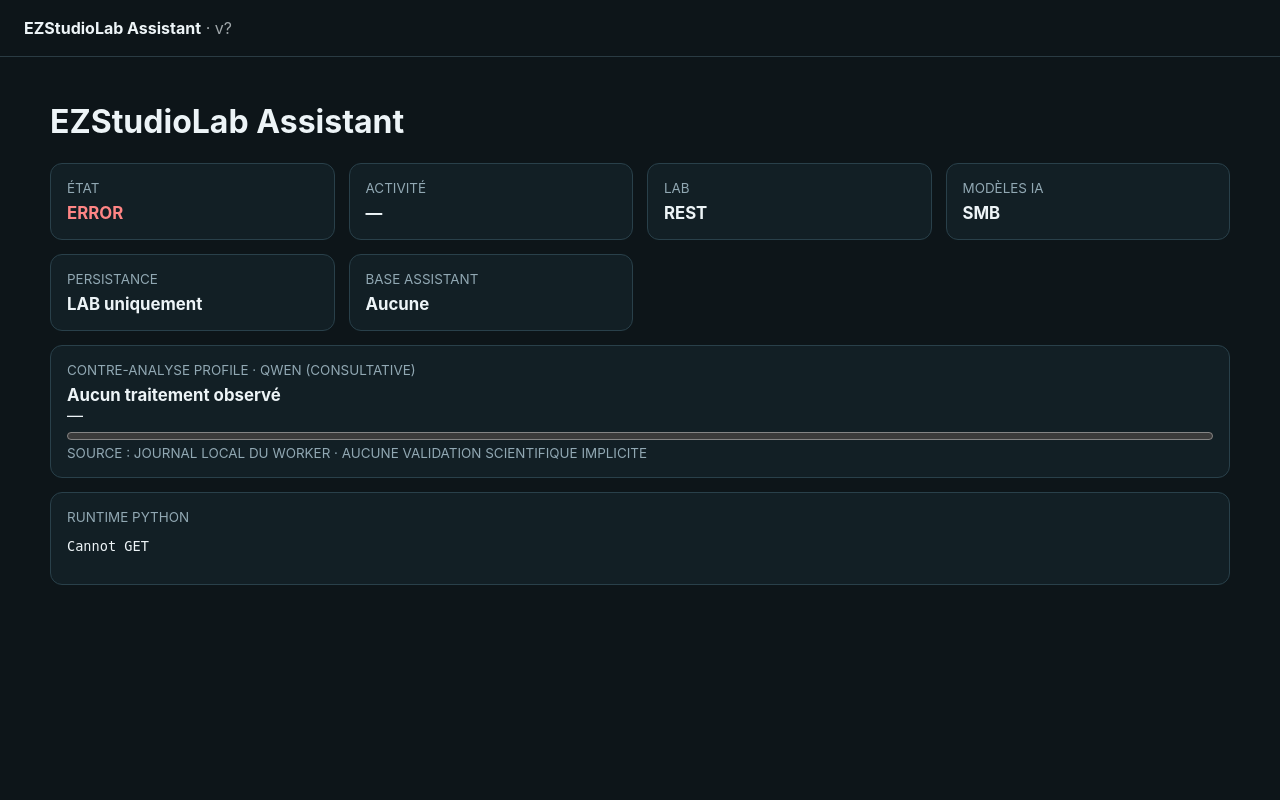
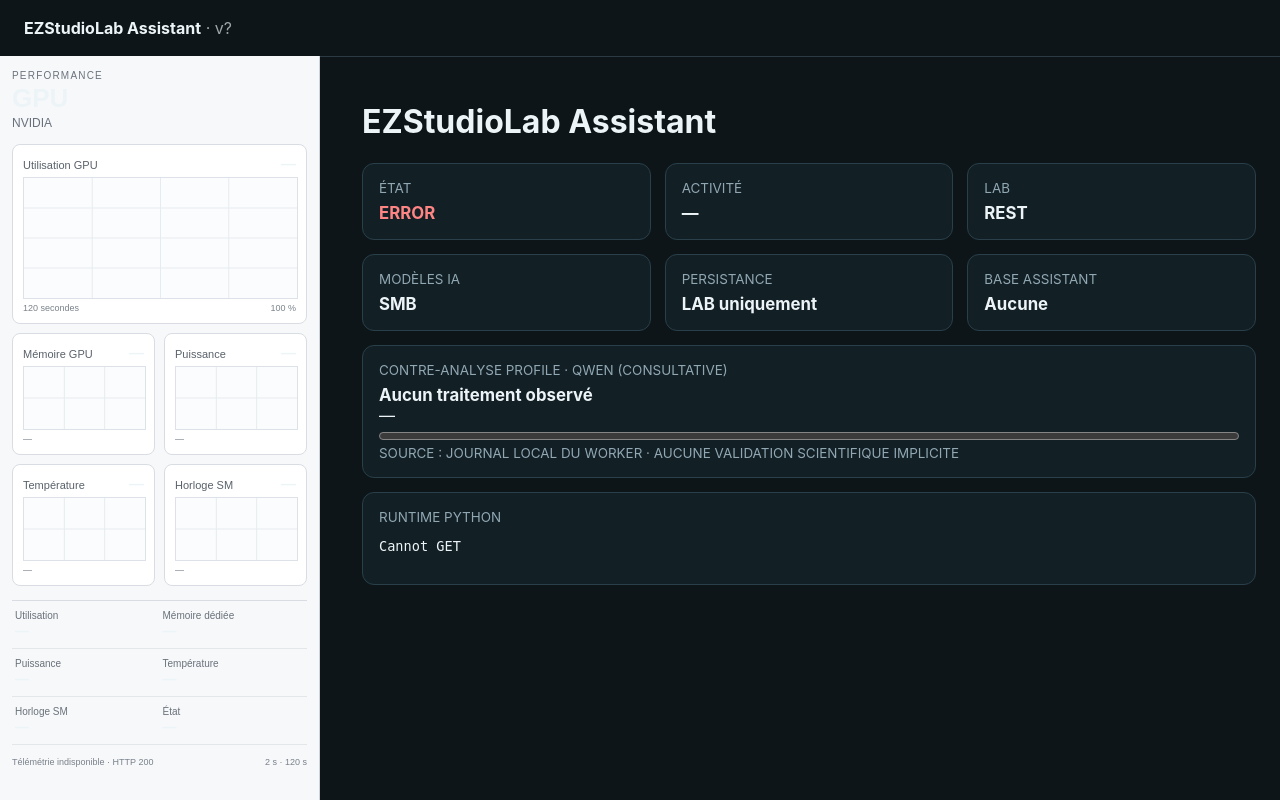
Before and after one commit to philstephibanez-wq/EZStudioLab_assistant, a Symfony app: template templates/dashboard/index.html.twig in a window 1280 px wide. Run offline with Twig, Linux system fonts and the light colour scheme; the template is opened without the code that fills it, so the values that code supplies are empty; some libraries are stand-ins or nearby versions.

Commit message:
fix(profile): reprendre à l'identique les sondes GPU LAB dans l'interface XPS
Même télémétrie nvidia-smi, mêmes graphiques, données et rafraîchissement 2 s / 120 s. Adaptation limitée au chemin de route et à l'intégration XPS. Projection des dictionnaires volumineux bornée et omissions déclarées. Tests contractuels ajoutés. Aucun changement VERSION.

```diff
--- /dev/null
+++ b/public/js/ezstudio-assistant-gpu.js
@@ -0,0 +1,69 @@
+(function($){
+'use strict';
+const KEY='ezstudio.performanceHistory.v3', MAX=60, WINDOW=120000;
+const num=v=>Number.isFinite(Number(v))?Number(v):0;
+const fmt=(v,d=0)=>Number.isFinite(Number(v))?Number(v).toFixed(d):'—';
+function loadHistory(){try{const now=Date.now(),a=JSON.parse(localStorage.getItem(KEY)||'[]');return $.grep(Array.isArray(a)?a:[],r=>r&&now-num(r.t)<=WINDOW).slice(-MAX);}catch(e){console.error('EZStudio monitor history load failed',e);return[];}}
+function saveHistory(a){try{const now=Date.now();localStorage.setItem(KEY,JSON.stringify($.grep(a,r=>r&&now-num(r.t)<=WINDOW).slice(-MAX)));}catch(_){}}
+function scale(samples,key,g){if(key==='util'||key==='memory')return[0,100];if(key==='power')return[0,Math.max(1,num(g.power_limit_w))];if(key==='temp')return[20,100];if(key==='clock'){let m=Math.max(300,num(g.sm_clock_mhz));$.each(samples,(_,r)=>m=Math.max(m,num(r.clock)));return[0,m*1.05];}return[0,100];}
+function plot($r,s,key,w,h,g){if(s.length<2){$r.find('[data-perf-line="'+key+'"],[data-perf-area="'+key+'"]').attr('points','');return;}const [lo,hi]=scale(s,key,g),span=Math.max(.0001,hi-lo),pts=$.map(s,(r,i)=>{const x=(i/(MAX-1))*w,v=Math.max(lo,Math.min(hi,num(r[key]))),y=h-2-((v-lo)/span)*(h-4);return[[x,y]];}),line=$.map(pts,p=>p[0].toFixed(1)+','+p[1].toFixed(1)).join(' '),last=pts[pts.length-1][0];$r.find('[data-perf-line="'+key+'"]').attr('points',line);$r.find('[data-perf-area="'+key+'"]').attr('points','0,'+h+' '+line+' '+last.toFixed(1)+','+h);}
+function initPerformance(){
+ const $r=$('#ezs-performance-panel');if(!$r.length)return;const url=$r.data('telemetry-url');let samples=loadHistory(),timer=null,stopped=false;
+ function rehydrate(){
+  if(!samples.length)return;
+  const last=samples[samples.length-1]||{};
+  const g={
+   utilization_percent:num(last.util),
+   memory_percent:num(last.memory),
+   power_w:num(last.power),
+   power_limit_w:Math.max(num(last.powerLimit),num(last.power),1),
+   temperature_c:num(last.temp),
+   sm_clock_mhz:num(last.clock),
+   memory_used_mib:Number.isFinite(Number(last.memoryUsed))?Number(last.memoryUsed):null,
+   memory_total_mib:Number.isFinite(Number(last.memoryTotal))?Number(last.memoryTotal):null,
+   pstate:last.pstate||'—',
+   name:last.name||'NVIDIA GPU'
+  };
+  $r.find('[data-perf-name]').text(g.name);
+  $r.find('[data-perf-util]').text(fmt(g.utilization_percent)+' %');
+  $r.find('[data-perf-memory]').text(fmt(g.memory_percent)+' %');
+  $r.find('[data-perf-power]').text(fmt(g.power_w,1)+' W');
+  $r.find('[data-perf-temp]').text(fmt(g.temperature_c)+' °C');
+  $r.find('[data-perf-clock]').text(fmt(g.sm_clock_mhz)+' MHz');
+  $r.find('[data-stat-util]').text(fmt(g.utilization_percent)+' %');
+  $r.find('[data-stat-power]').text(fmt(g.power_w,1)+' W');
+  $r.find('[data-stat-temp]').text(fmt(g.temperature_c)+' °C');
+  $r.find('[data-stat-clock]').text(fmt(g.sm_clock_mhz)+' MHz');
+  $r.find('[data-stat-state]').text(g.pstate);
+  $r.find('[data-perf-status]').text('Historique restauré · connexion télémétrie…');
+  plot($r,samples,'util',360,120,g);
+  plot($r,samples,'memory',174,62,g);
+  plot($r,samples,'power',174,62,g);
+  plot($r,samples,'temp',174,62,g);
+  plot($r,samples,'clock',174,62,g);
+ }
+ function render(data){const g=data.gpu||{},mem=fmt(g.memory_used_mib)+' / '+fmt(g.memory_total_mib)+' MiB';
+  $r.find('[data-perf-name]').text(g.name||'NVIDIA GPU');$r.find('[data-perf-util]').text(fmt(g.utilization_percent)+' %');$r.find('[data-perf-memory]').text(fmt(g.memory_percent)+' %');$r.find('[data-perf-memory-detail]').text(mem);
+  $r.find('[data-perf-power]').text(fmt(g.power_w,1)+' W');$r.find('[data-perf-power-detail]').text('limite '+fmt(g.power_limit_w)+' W');$r.find('[data-perf-temp]').text(fmt(g.temperature_c)+' °C');$r.find('[data-perf-temp-detail]').text('20–100 °C');$r.find('[data-perf-clock]').text(fmt(g.sm_clock_mhz)+' MHz');$r.find('[data-perf-clock-detail]').text(g.pstate||'—');
+  $r.find('[data-stat-util]').text(fmt(g.utilization_percent)+' %');$r.find('[data-stat-memory]').text(mem);$r.find('[data-stat-power]').text(fmt(g.power_w,1)+' / '+fmt(g.power_limit_w)+' W');$r.find('[data-stat-temp]').text(fmt(g.temperature_c)+' °C');$r.find('[data-stat-clock]').text(fmt(g.sm_clock_mhz)+' MHz');$r.find('[data-stat-state]').text(g.pstate||'—');$r.find('[data-perf-status]').text('Télémétrie active').addClass('perf-live-on');
+  samples.push({
+   t:Date.now(),
+   util:num(g.utilization_percent),
+   memory:num(g.memory_percent),
+   memoryUsed:num(g.memory_used_mib),
+   memoryTotal:num(g.memory_total_mib),
+   power:num(g.power_w),
+   powerLimit:num(g.power_limit_w),
+   temp:num(g.temperature_c),
+   clock:num(g.sm_clock_mhz),
+   pstate:g.pstate||'—',
+   name:g.name||'NVIDIA GPU'
+  });samples=samples.slice(-MAX);saveHistory(samples);
+  plot($r,samples,'util',360,120,g);plot($r,samples,'memory',174,62,g);plot($r,samples,'power',174,62,g);plot($r,samples,'temp',174,62,g);plot($r,samples,'clock',174,62,g);
+ }
+ function schedule(){if(stopped)return;clearTimeout(timer);timer=setTimeout(tick,2000);}
+ function tick(){if(stopped)return;if(document.hidden){schedule();return;}$.ajax({url:url,method:'GET',dataType:'json',cache:false}).done(d=>{if(!d||!d.available){$r.find('[data-perf-status]').text('Télémétrie indisponible').removeClass('perf-live-on');return;}render(d);}).fail(x=>$r.find('[data-perf-status]').text('Télémétrie indisponible'+(x.status?' · HTTP '+x.status:'')).removeClass('perf-live-on')).always(schedule);}
+ $(document).off('visibilitychange.ezs').on('visibilitychange.ezs',()=>{if(!document.hidden&&!stopped)tick();});$(window).off('pagehide.ezs').on('pagehide.ezs',()=>{stopped=true;clearTimeout(timer);});rehydrate();if(!samples.length)$r.find('[data-perf-status]').text('Connexion télémétrie…');tick();
+}
+$(function(){initPerformance();});
+})(jQuery);
--- /dev/null
+++ b/templates/_gpu_monitor.html.twig
@@ -0,0 +1,43 @@
+<aside class="perf-panel" id="ezs-performance-panel"
+       data-telemetry-url="{{ path('assistant_gpu_telemetry') }}"
+       aria-label="Performance GPU">
+  <div class="perf-drawer">
+    <div class="perf-head"><div><div class="perf-kicker">PERFORMANCE</div><h2>GPU</h2><div class="perf-device" data-perf-name>NVIDIA</div></div></div>
+    <div class="perf-primary">
+      <div class="perf-chart-head"><span>Utilisation GPU</span><strong data-perf-util>—</strong></div>
+      <svg class="perf-chart perf-chart--large" viewBox="0 0 360 120" preserveAspectRatio="none">
+        <g class="perf-grid"><line x1="0" y1="30" x2="360" y2="30"/><line x1="0" y1="60" x2="360" y2="60"/><line x1="0" y1="90" x2="360" y2="90"/><line x1="90" y1="0" x2="90" y2="120"/><line x1="180" y1="0" x2="180" y2="120"/><line x1="270" y1="0" x2="270" y2="120"/></g>
+        <polygon class="perf-area" data-perf-area="util" points=""/><polyline class="perf-line" data-perf-line="util" points=""/>
+      </svg>
+      <div class="perf-scale"><span>120 secondes</span><span>100 %</span></div>
+    </div>
+    <div class="perf-mini-grid">
+      {% for key,label in {memory:'Mémoire GPU',power:'Puissance',temp:'Température',clock:'Horloge SM'} %}
+      <div class="perf-mini">
+        <div class="perf-chart-head"><span>{{ label }}</span><strong data-perf-{{ key }}>—</strong></div>
+        <svg class="perf-chart" viewBox="0 0 174 62" preserveAspectRatio="none">
+          <g class="perf-grid"><line x1="0" y1="31" x2="174" y2="31"/><line x1="58" y1="0" x2="58" y2="62"/><line x1="116" y1="0" x2="116" y2="62"/></g>
+          <polygon class="perf-area" data-perf-area="{{ key }}" points=""/><polyline class="perf-line" data-perf-line="{{ key }}" points=""/>
+        </svg>
+        <small data-perf-{{ key }}-detail>—</small>
+      </div>
+      {% endfor %}
+    </div>
+    <div class="perf-stats">
+      <div><span>Utilisation</span><strong data-stat-util>—</strong></div><div><span>Mémoire dédiée</span><strong data-stat-memory>—</strong></div>
+      <div><span>Puissance</span><strong data-stat-power>—</strong></div><div><span>Température</span><strong data-stat-temp>—</strong></div>
+      <div><span>Horloge SM</span><strong data-stat-clock>—</strong></div><div><span>État</span><strong data-stat-state>—</strong></div>
+    </div>
+    <div class="perf-foot"><span data-perf-status>Initialisation télémétrie…</span><span>2 s · 120 s</span></div>
+  </div>
+</aside>
+<style>
+.perf-panel{position:fixed;left:0;top:56px;bottom:0;width:var(--ezs-perf-width,320px);z-index:900;font-family:Arial,sans-serif}
+.perf-drawer{box-sizing:border-box;width:100%;height:100%;overflow:auto;background:#f7f8fa;border-right:1px solid #cfd4da;padding:14px 12px}
+.perf-head{display:flex;justify-content:space-between;align-items:flex-start;margin-bottom:14px}.perf-kicker{font-size:10px;letter-spacing:.12em;color:#6b737c}.perf-head h2{font-size:26px;margin:2px 0}.perf-device{font-size:12px;color:#68707c}
+.perf-primary,.perf-mini{background:#fff;border:1px solid #d9dde3;border-radius:8px;padding:10px}.perf-primary{margin-bottom:9px}.perf-chart-head{display:flex;justify-content:space-between;align-items:baseline;gap:10px;margin-bottom:5px}.perf-chart-head span{font-size:11px;color:#59616a}.perf-chart-head strong{font-size:15px;font-weight:600;font-variant-numeric:tabular-nums}
+.perf-chart{display:block;width:100%;height:62px;border:1px solid #dce2e8;background:#fbfcfd}.perf-chart--large{height:120px}.perf-grid line{stroke:#e7ebef;stroke-width:1;vector-effect:non-scaling-stroke}.perf-line{fill:none;stroke:#4b78a8;stroke-width:1.6;vector-effect:non-scaling-stroke;stroke-linejoin:round}.perf-area{fill:#dce9f5;opacity:.6}
+.perf-scale{display:flex;justify-content:space-between;color:#7a828a;font-size:9px;margin-top:4px}.perf-mini-grid{display:grid;grid-template-columns:1fr 1fr;gap:9px}.perf-mini small{display:block;color:#7b838c;font-size:9px;margin-top:4px}
+.perf-stats{display:grid;grid-template-columns:1fr 1fr;gap:0;margin-top:14px;border-top:1px solid #d9dde3}.perf-stats>div{padding:9px 3px;border-bottom:1px solid #e4e7ea}.perf-stats span{display:block;color:#69717a;font-size:10px}.perf-stats strong{display:block;margin-top:2px;font-size:14px;font-variant-numeric:tabular-nums}
+.perf-foot{font-size:9px;color:#79818a;display:flex;justify-content:space-between;gap:10px;margin-top:12px;flex-wrap:wrap}.perf-live-on{color:#218c4a!important}
+</style>
--- a/templates/base.html.twig
+++ b/templates/base.html.twig
@@ -3,13 +3,15 @@
     <meta charset="utf-8">
     <meta name="viewport" content="width=device-width,initial-scale=1">
     <title>{% block title %}EZStudioLab Assistant{% endblock %}</title>
-    <style>:root{color-scheme:dark;font-family:Inter,Segoe UI,Arial,sans-serif}body{margin:0;background:#0d1519;color:#edf4f7}header{padding:18px 24px;border-bottom:1px solid #2a3b43}main{padding:24px;max-width:1180px;margin:auto}.grid{display:grid;grid-template-columns:repeat(auto-fit,minmax(240px,1fr));gap:14px}.card{background:#121f25;border:1px solid #29404a;border-radius:12px;padding:16px}.label{color:#91a8b3;font-size:.84rem;text-transform:uppercase}.value{margin-top:7px;font-size:1.05rem;font-weight:650}.ok{color:#8ee3b1}.bad{color:#ff8585}pre{white-space:pre-wrap;word-break:break-word;font-size:.85rem}</style>
+    <style>:root{color-scheme:dark;font-family:Inter,Segoe UI,Arial,sans-serif}body{margin:0;background:#0d1519;color:#edf4f7}header{padding:18px 24px;border-bottom:1px solid #2a3b43}main{padding:24px;max-width:1180px;margin:0 auto 0 calc(var(--ezs-perf-width,320px) + 18px)}@media(max-width:900px){main{margin-left:0;padding-top:24px}.perf-panel{display:none}}.grid{display:grid;grid-template-columns:repeat(auto-fit,minmax(240px,1fr));gap:14px}.card{background:#121f25;border:1px solid #29404a;border-radius:12px;padding:16px}.label{color:#91a8b3;font-size:.84rem;text-transform:uppercase}.value{margin-top:7px;font-size:1.05rem;font-weight:650}.ok{color:#8ee3b1}.bad{color:#ff8585}pre{white-space:pre-wrap;word-break:break-word;font-size:.85rem}</style>
     <script src="https://code.jquery.com/jquery-3.7.1.min.js" integrity="sha256-/JqT3SQfawRcv/BIHPThkBvs0OEvtFFmqPF/lYI/Cxo=" crossorigin="anonymous"></script>
     </head>
     <body>
         <header><strong>EZStudioLab Assistant</strong><span style="opacity:.65"> · v{{ version|default('?') }}</span></header>
-        <main>
+        {% include "_gpu_monitor.html.twig" %}
+<main>
             {% block body %}{% endblock %}
         </main>
+<script src="/js/ezstudio-assistant-gpu.js"></script>
         {% block javascripts %}{% endblock %}
 </body></html>
```
Also changed, not shown: src/Controller/GpuTelemetryController.php (added, +99 -0 lines), 2 other files.
